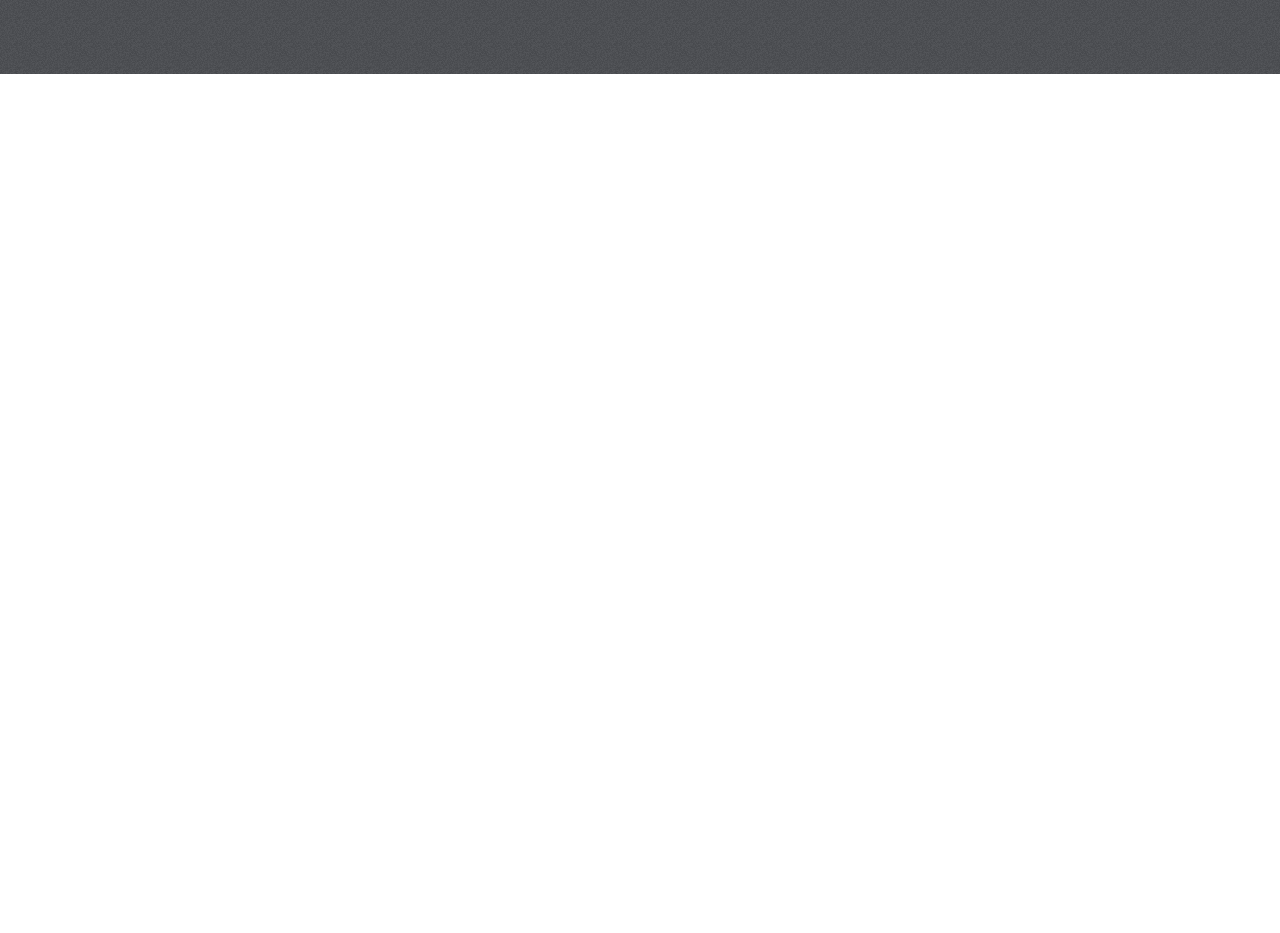
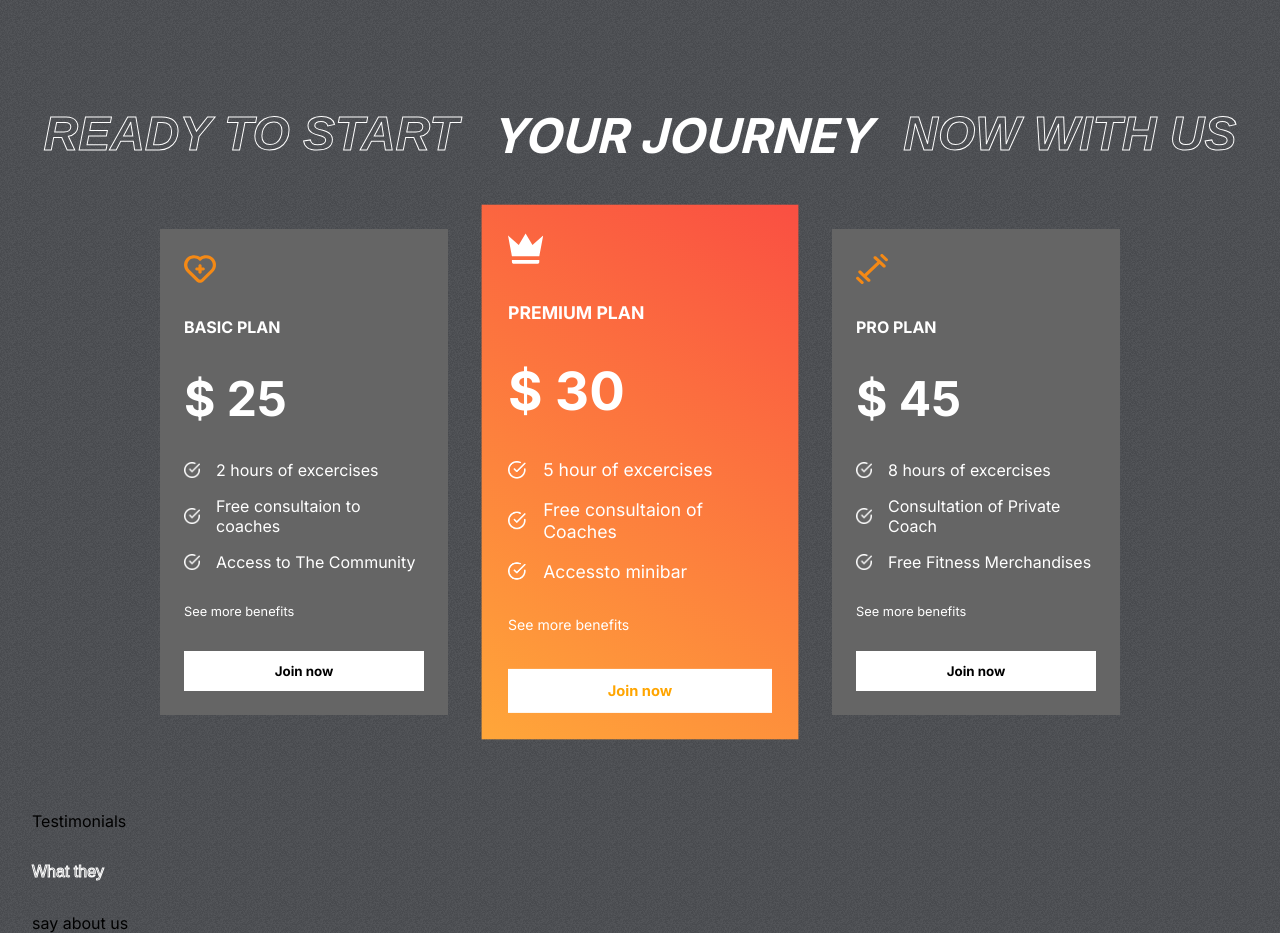
Before and after one commit to frederick486/FITCLUB, a React (Create React App) app in the folder FitClub-Starter/: page / in a window 1280 px wide. Shown: the part 1717-2650 px from the top of the page. Before the commit the page ends 1791 px from the top, so only its background shows below. Built offline with nearby package versions, Linux system fonts and the light colour scheme.

Commit message:
Composant <Plan />

```diff
--- a/FitClub-Starter/src/App.js
+++ b/FitClub-Starter/src/App.js
@@ -1,13 +1,18 @@
 import './App.css';
+import Testimonials from './assets/Testimonials/Testimonials';
 import Hero from './components/Hero/Hero';
+import Plans from './components/Plans/Plans';
 import Programs from './components/Programs/Programs';
 import Reasons from './components/Reasons/Reasons';
+
 function App() {
   return (
     <div className="App">
       <Hero/>
       <Programs/>
       <Reasons/>
+      <Plans/>
+      <Testimonials/>
     </div>
   );
 }
--- /dev/null
+++ b/FitClub-Starter/src/assets/Testimonials/Testimonials.css
@@ -0,0 +1,12 @@
+.Testimonials {
+    display: flex;
+    gap: 1rem;
+    padding: 0 2rem;
+}
+
+.left-t {
+    display: flex;
+    flex: 1 1;
+    gap: 2rem;
+    flex-direction: column;
+}
--- /dev/null
+++ b/FitClub-Starter/src/assets/Testimonials/Testimonials.jsx
@@ -0,0 +1,18 @@
+import React from 'react'
+import './Testimonials.css'
+
+const Testimonials = () => {
+  return (
+    <div className='Testimonials'>
+        <div className="left-t">
+            <span>Testimonials</span>
+            <span className='stroke-text'>What they</span>
+            <span>say about us</span>
+        </div>
+
+        <div className="right-t"></div>
+    </div>
+  )
+}
+
+export default Testimonials
--- /dev/null
+++ b/FitClub-Starter/src/components/Plans/Plans.css
@@ -0,0 +1,74 @@
+.plans-container {
+    margin-top: -4rem;
+    padding: 0 2rem;
+    display: flex;
+    flex-direction: column;
+    gap: 4rem;
+    position: relative;
+}
+
+.plans {
+    display: flex;
+    align-items: center;
+    justify-content: center;
+    gap: 3rem;
+}
+
+.plan {
+    display: flex;
+    flex-direction: column;
+    background: var(--caloryCard);
+    color: white;
+    gap: 2rem;
+    padding: 1.5rem;
+    width: 15rem;
+}
+
+.plan:nth-child(2) {
+    background: var(--planCard);
+    transform: scale(1.1);
+}
+
+.plan>svg {
+    fill: var(--orange);
+    width: 2rem;
+    height: 2rem;
+}
+
+.plan>:nth-child(2) {
+    font-size: 1rem;
+    font-weight: bold;
+}
+
+.plan>:nth-child(3) {
+    font-size: 3rem;
+    font-weight: bold;
+}
+
+.plan>:nth-child(5) {
+    font-size: 0.8rem;
+}
+
+.features {
+    display: flex;
+    flex-direction: column;
+    gap: 1rem;
+}
+
+.feature {
+    display: flex;
+    align-items: center;
+    gap: 1rem;
+}
+
+.feature>img {
+    width: 1rem;
+}
+
+.plans>:nth-child(2)>svg {
+    fill: white;
+}
+
+.plans>:nth-child(2)>button {
+    color: orange;
+}
--- /dev/null
+++ b/FitClub-Starter/src/components/Plans/Plans.jsx
@@ -0,0 +1,43 @@
+import React from 'react'
+import {plansData} from '../../data/plansData'
+import whiteTick from '../../assets/whiteTick.png'
+import './Plans.css'
+
+const Plans = () => {
+  return (
+    <div className='plans-container'>
+        <div className="programs-header" style={{gap: '2rem'}}>
+            <span className='stroke-text'>Ready to start</span>
+            <span>Your Journey</span>
+            <span className='stroke-text'>Now With us</span>
+        </div>
+
+        {/* plans card   */}
+        <div className="plans">
+            {plansData.map((plan, i)=> (
+                <div className="plan" key={i}>
+                    {plan.icon}
+                    <span>{plan.name}</span>
+                    <span>$ {plan.price}</span>
+
+                    <div className="features">
+                        {plan.features.map((feature, i)=> (
+                            <div className="feature" key={i}>
+                                <img src={whiteTick} alt="" />
+                                <span>{feature}</span>
+                            </div>
+                        ))}
+                    </div>
+
+                    <div>
+                        <span>See more benefits</span>
+                    </div>
+                    <button className="btn">Join now</button>
+                </div>
+            ))}
+        </div>
+    </div>
+  )
+}
+
+export default Plans
```
